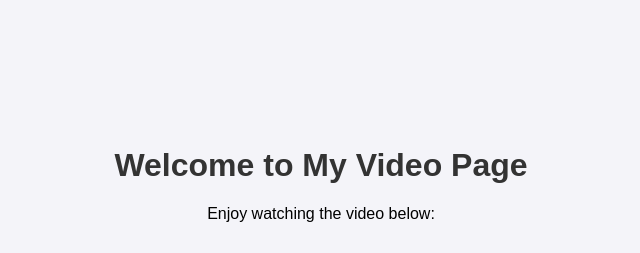
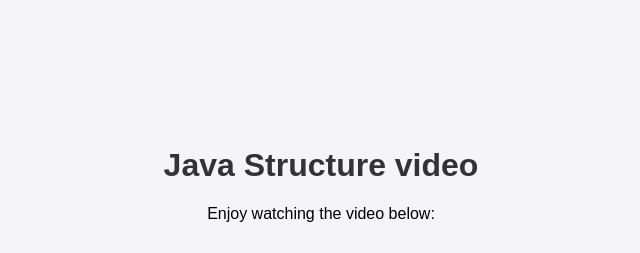
Before and after one commit to Tochio12/Java_Structre, a plain HTML site: page index.html in a window 1280 px wide. Shown: the top 253 px of the page, without its empty margins (319-959 px from the left). Drawn offline with Linux system fonts and the light colour scheme.

Commit message:
changed the title

```diff
--- a/index.html
+++ b/index.html
@@ -3,7 +3,7 @@
 <head>
     <meta charset="UTF-8">
     <meta name="viewport" content="width=device-width, initial-scale=1.0">
-    <title>Video Embed Page</title>
+    <title>Java Video</title>
     <style>
         body {
             font-family: Arial, sans-serif;
@@ -50,7 +50,7 @@
 </head>
 <body>
     <header>
-        <h1>Welcome to My Video Page</h1>
+        <h1>Java Structure video</h1>
         <p>Enjoy watching the video below:</p>
     </header>
 
```
